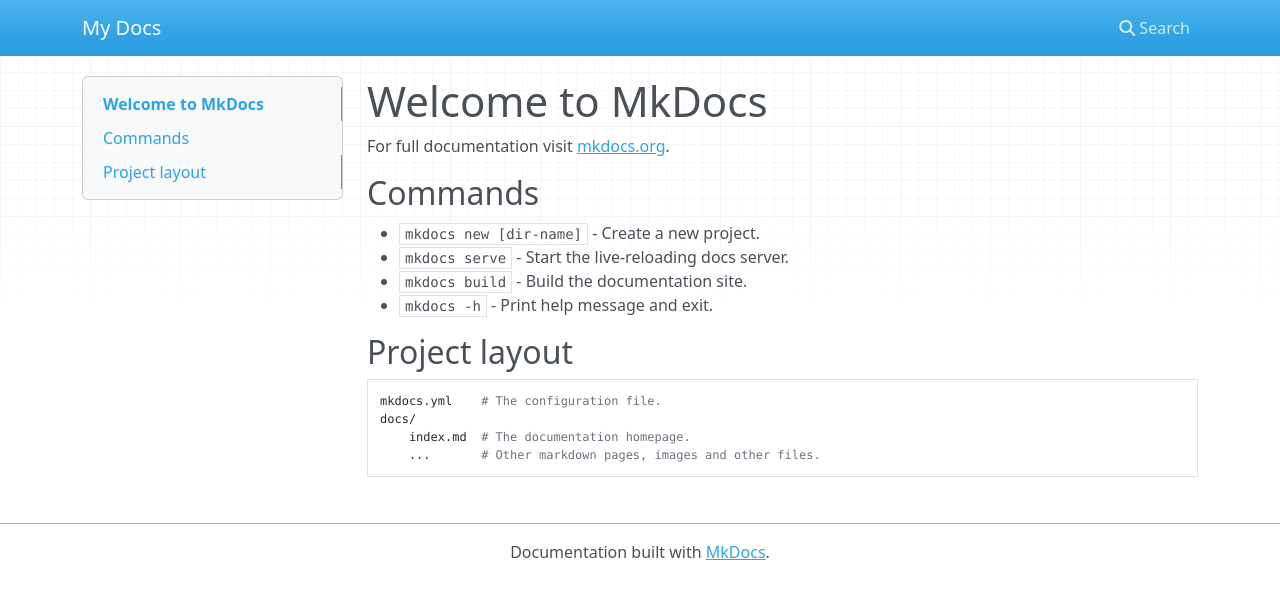
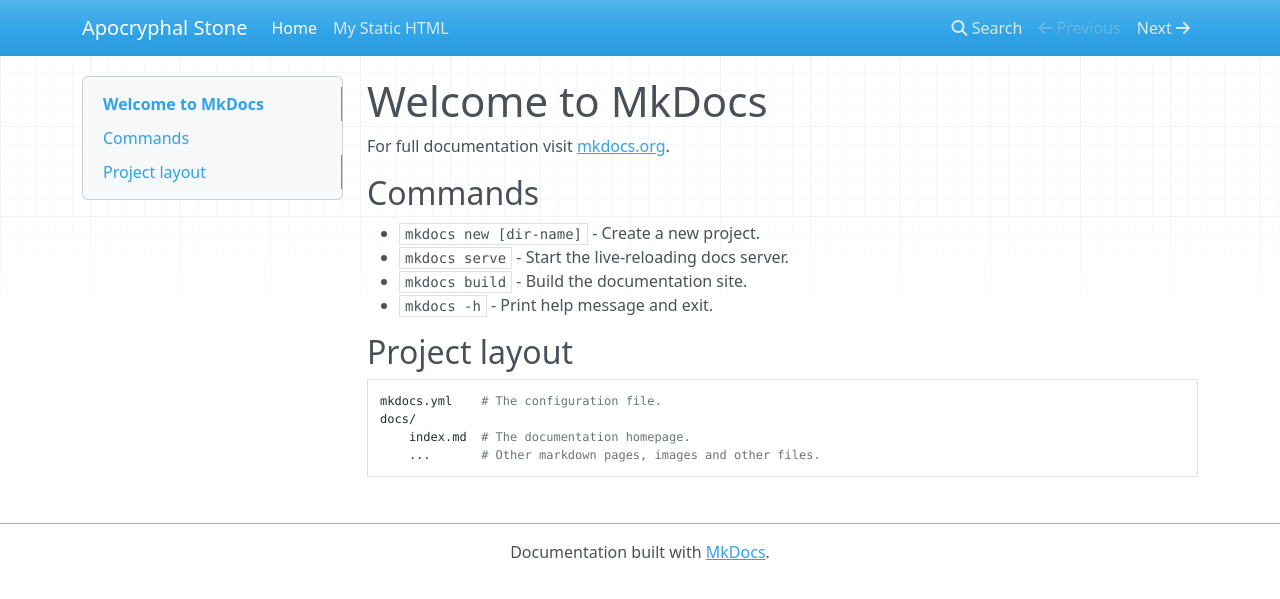
Before and after one commit to ANStonePers/ApocryphalStone, an MkDocs documentation site: the page built from docs/index.md, in a window 1280 px wide. Shown: the top 599 px of the page. Built offline with MkDocs 1.6.1, drawn with Linux system fonts in a browser that asks for light colours; nearby versions of some CDN libraries.

Commit message:
yml pudated

```diff
--- a/mkdocs.yml
+++ b/mkdocs.yml
@@ -1 +1,18 @@
-site_name: My Docs
+site_name: Apocryphal Stone
+theme:
+  name: mkdocs
+
+nav:
+  - Home: index.md
+  # Example: Include a static HTML file in the navigation
+  - My Static HTML: test.html
+
+# If you use any plugins, list them here
+plugins:
+  - search
+
+# If you need any specific Markdown extensions, list them here
+markdown_extensions:
+  - toc
+  - fenced_code
+  - tables
```
